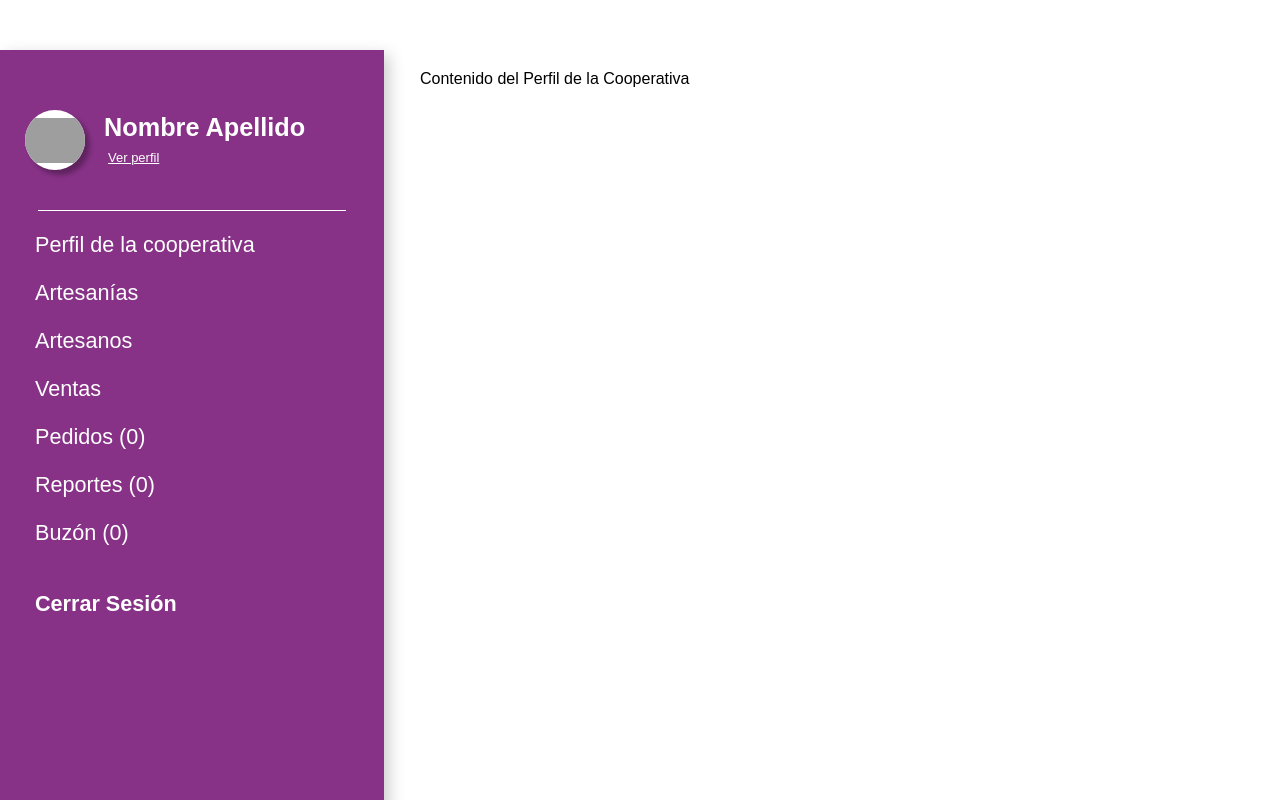
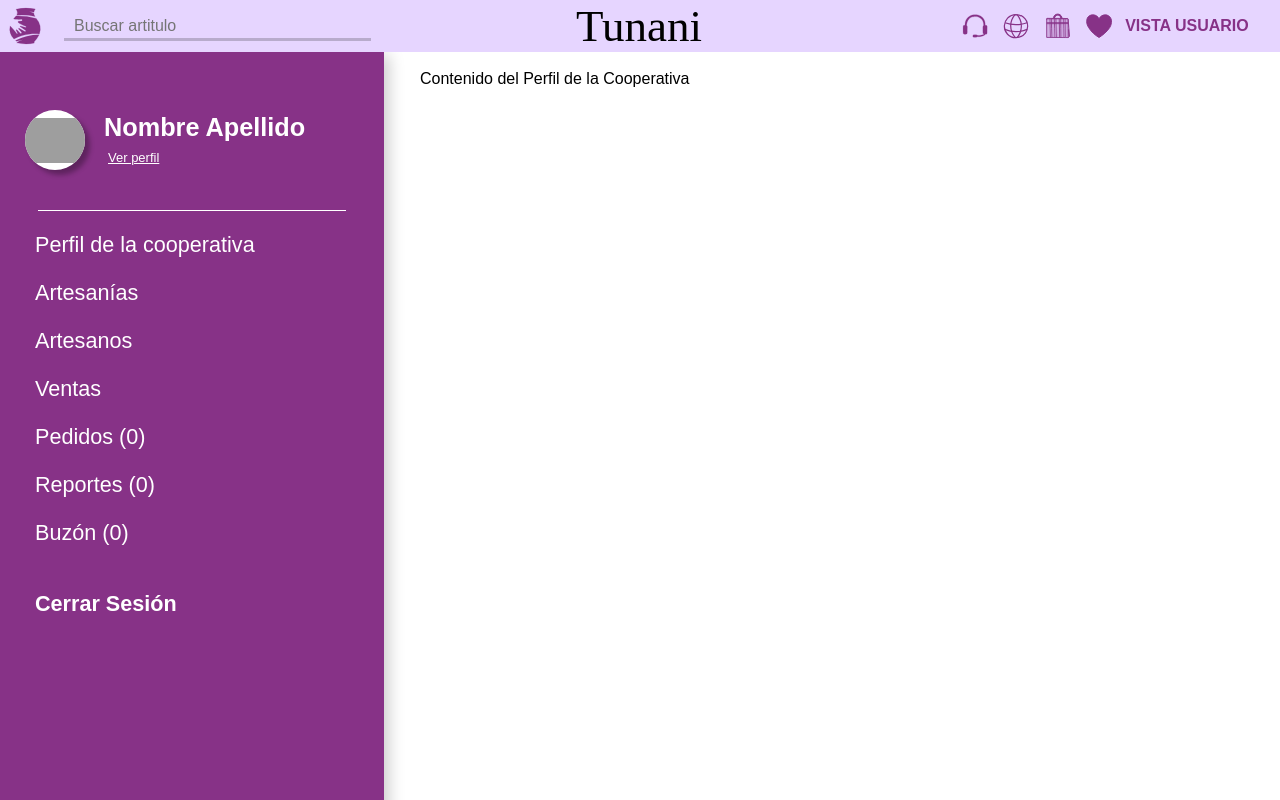
Before and after one commit to Dumstain/TunaniGPS, a React (Create React App) app: page / in a window 1280 px wide. Built offline with nearby package versions, Linux system fonts and the light colour scheme; grey boxes are pictures that could not be loaded.

Commit message:
header del apartado de modulo del representante

```diff
--- /dev/null
+++ b/src/components/sidebar/ComponenteHeaderSidebar.js
@@ -0,0 +1,30 @@
+import React from 'react'
+import logo from '../../assets/logo873287.svg'; // Ajusta la ruta según sea necesario
+import logoSoporte from '../../assets/soporte873287.svg'; // Ajusta la ruta según sea necesario
+import logoIdioma from '../../assets/idioma873287.svg'; // Ajusta la ruta según sea necesario
+import logoBolsa from '../../assets/bolsa873287.svg'; // Ajusta la ruta según sea necesario
+import logoFavoritos from '../../assets/favoritos873287.svg'; // Ajusta la ruta según sea necesario
+import '../../styles/header-representante-styles.css';
+
+
+export const ComponenteHeaderSidebar = () => {
+  return (
+    <div>
+        <div class="grid-layout-cabecera">
+            <div class="logo"><a href="home.js"><img src={logo} alt="Logo"/></a></div>
+            <div><input type="text" id="cajaBuscador" name="buscador" placeholder="Buscar artitulo"/></div>
+            <div class="titulo2"><a href="home.js">Tunani</a></div>
+            <div class="logo-soporte"><a href="soporte.js"><img src={logoSoporte} alt="Logo"/></a></div>
+            <div class="logo-idioma"><a href=""><img src={logoIdioma} alt="Logo"/></a></div>
+            <div class="logo-bolsa">
+                <a href="">
+                    <img src={logoBolsa} alt="Logo"/>
+                </a>
+            </div>
+            <div class="logo-bolsa"><a href=""><img src={logoFavoritos} alt="Logo"/></a></div>
+            <div class="inicio-sesion"><a href="login.js"><b>VISTA USUARIO</b></a></div>
+        </div>
+    </div>
+
+  )
+}
--- a/src/pages/RepresentantePage.js
+++ b/src/pages/RepresentantePage.js
@@ -4,6 +4,7 @@ import '../../src/styles/representante.css';
 import { ComponenteSidebar } from '../components/sidebar/ComponenteSidebar';
 import ComponenteHeader from '../components/ComponenteHeader';
 import { ComponenteFooterPag } from '../components/ComponenteFooterPag';
+import { ComponenteHeaderSidebar } from '../components/sidebar/ComponenteHeaderSidebar';
 
 function RepresentantePage() {
 
@@ -48,6 +49,7 @@ function RepresentantePage() {
   return (
     <div className="app">
       <header>
+        <ComponenteHeaderSidebar/>
       </header>
       <body>
         <ComponenteSidebar onSectionChange={handleSectionChange} />
--- /dev/null
+++ b/src/styles/header-representante-styles.css
@@ -0,0 +1,108 @@
+html, body {
+    margin: 0;
+    padding: 0;
+    height: auto;
+    width: 100%;
+    font-family: 'Century Gothic', sans-serif;
+}
+
+header {
+    position: fixed;
+    top: 0;
+    width: 100vw; /* 100% del ancho de la ventana */
+    z-index: 1000; /* Asegura que el header se muestre sobre otros elementos */
+  }
+
+.titulo2 a{
+    color: black;
+    text-decoration: none;
+}
+.inicio-sesion a{
+    text-decoration: none;
+    color: #873287;
+}
+
+.cat1:hover {
+    background-color: #280D38;
+    width: 100%;
+    height: 100%;
+    padding-top: 3px;
+}
+
+.grid-layout-header{
+    display: grid;
+    grid-template-columns: auto; /* 2 columnas */
+    /* 1fr para la fila que debe expandirse y llenar el espacio restante */
+    grid-template-rows: 50px;
+    width: 100vw; /* 100% del ancho de la ventana */
+    justify-content: stretch;
+    margin: 0 auto;
+    text-align: center;
+    overflow: hidden; /*Impide el scroll en el grid-layout */
+    background-color: aqua;
+}
+
+.grid-layout-cabecera{
+    display: grid;
+    grid-column: 1/ span 2; /* cuantas columnas quiero que ocupe ese contenedor */
+    background-color: #E6D5FF;
+    grid-template-columns: 5% 40% 30% auto auto auto auto auto;
+    width: 100%;
+    height: 100%;
+    align-items: center;
+    color: white;
+
+}
+
+.titulo2{
+    font-family: 'Roboto Slab';
+    color:black;
+    font-size: 45px;
+}
+
+.logo{
+    width: 50px;
+    height: 50px;
+
+}
+
+.logo-idioma, .logo-soporte, .logo-bolsa {
+    justify-self: start; /* Alinea el div al inicio de la celda horizontalmente */
+    width: 30px;
+    height: 30px;
+    align-self: center; /* Alinea el div al inicio de la celda verticalmente */
+
+}
+
+#cajaBuscador{
+    width: 60%; /* Por defecto */
+    height: 30px;
+    padding: 10px;
+    border: none;
+    background-color: #E6D5FF;
+    outline: none;
+    font-family: 'Century Gothic', sans-serif;
+    font-size: 16px;
+    /* Sombra interna estilo 3D */
+    box-shadow: inset 0 -3px 0 rgba(0, 0, 0, 0.2);
+}
+
+.inicio-sesion{
+    font-family: 'Century Gothic', sans-serif;
+    font-size: 16px;
+    color: #873287;
+    padding-right: 20px;
+}
+
+
+
+.caja3 {
+    margin-right: 100px;
+}
+
+/* Ajustes generales para todas las imágenes para asegurar la responsividad */
+img {
+    max-width: 100%;
+    height: auto;
+    object-fit: contain;
+}
```
Also changed, not shown: src/styles/modal-cerrar-sesion-style.css (added, +46 -0 lines), src/components/sidebar/ComponenteSidebar.js (line endings or trailing spaces).
